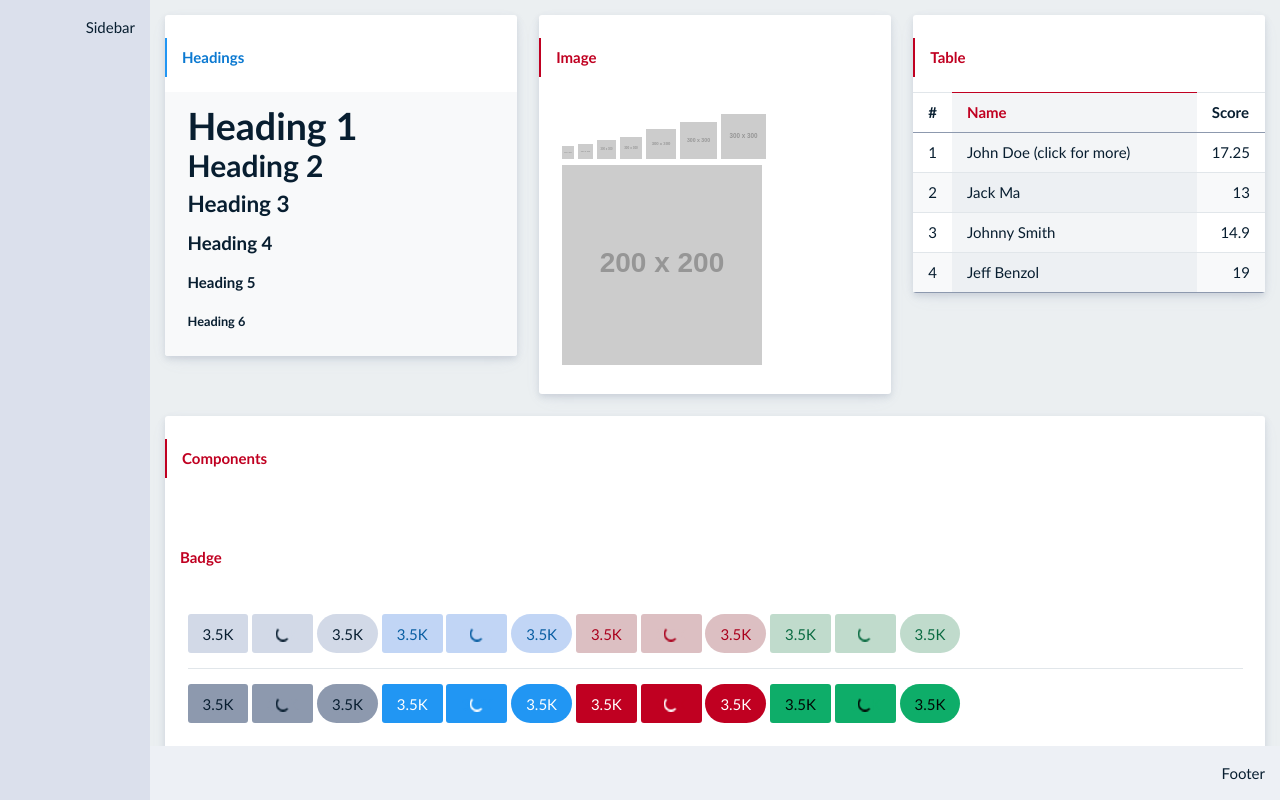
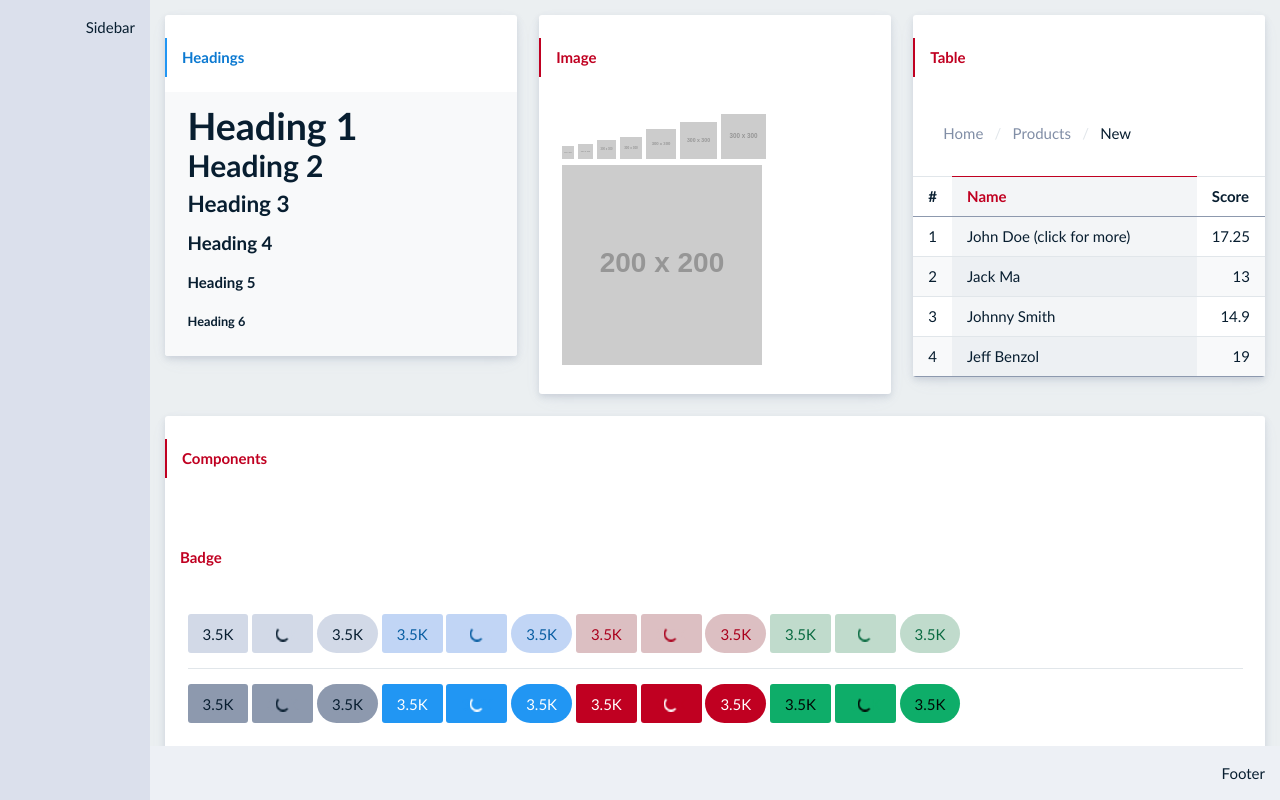
Before and after one commit to bardoui/termeh, a website: page _demo/index.html in a window 1280 px wide. Drawn offline with Linux system fonts and the light colour scheme; placeholder pictures from the web are drawn by us.

Commit message:
add breadcrumb layout component

```diff
--- a/_demo/index.html
+++ b/_demo/index.html
@@ -86,6 +86,15 @@
                                         class="header is-left-decorated is-error"
                                     >
                                         <h1>Table</h1>
+                                    </div>
+                                </div>
+                                <div class="section">
+                                    <div class="breadcrumb is-mini-padded">
+                                        <div class="meta is-action">Home</div>
+                                        <div class="separator">/</div>
+                                        <div class="meta is-action">Products</div>
+                                        <div class="separator">/</div>
+                                        <div class="link">New</div>
                                     </div>
                                 </div>
                                 <div class="section is-attached">
--- a/layout/all.scss
+++ b/layout/all.scss
@@ -1,4 +1,5 @@
 @charset "UTF-8";
+@forward "breadcrumb";
 @forward "components";
 @forward "container";
 @forward "content";
--- /dev/null
+++ b/layout/breadcrumb.scss
@@ -0,0 +1,39 @@
+@use "sass:math";
+@use "../termeh" as T;
+
+$-gaps: T.var("breadcrumb", "gaps", ());
+
+.breadcrumb {
+    display: flex;
+    flex-direction: row;
+    flex-wrap: wrap;
+    align-items: center;
+    justify-content: flex-start;
+    box-sizing: border-box;
+    line-height: 1em;
+    padding: math.div(T.gap("element"), 2);
+
+    > * {
+        margin: math.div(T.gap("element"), 2);
+        line-height: 1em !important;
+    }
+
+    .separator {
+        padding: 0 math.div(T.gap("element"), 2);
+        color: T.color("separator");
+    }
+
+    @each $name, $gap in T.gaps($-gaps) {
+        &.is-#{$name}-padded {
+            padding: math.div($gap, 2);
+
+            > * {
+                margin: math.div($gap, 2);
+            }
+
+            .separator {
+                padding: 0 math.div($gap, 2);
+            }
+        }
+    }
+}
--- a/package.json
+++ b/package.json
@@ -1,6 +1,6 @@
 {
     "name": "@bardoui/termeh",
-    "version": "3.0.0-rc.7",
+    "version": "3.0.0-rc.8",
     "private": false,
     "description": "Modern modular CSS framework",
     "license": "ISC",
```
Also changed, not shown: README.md, _demo/dist/style.css, 2 other files.
